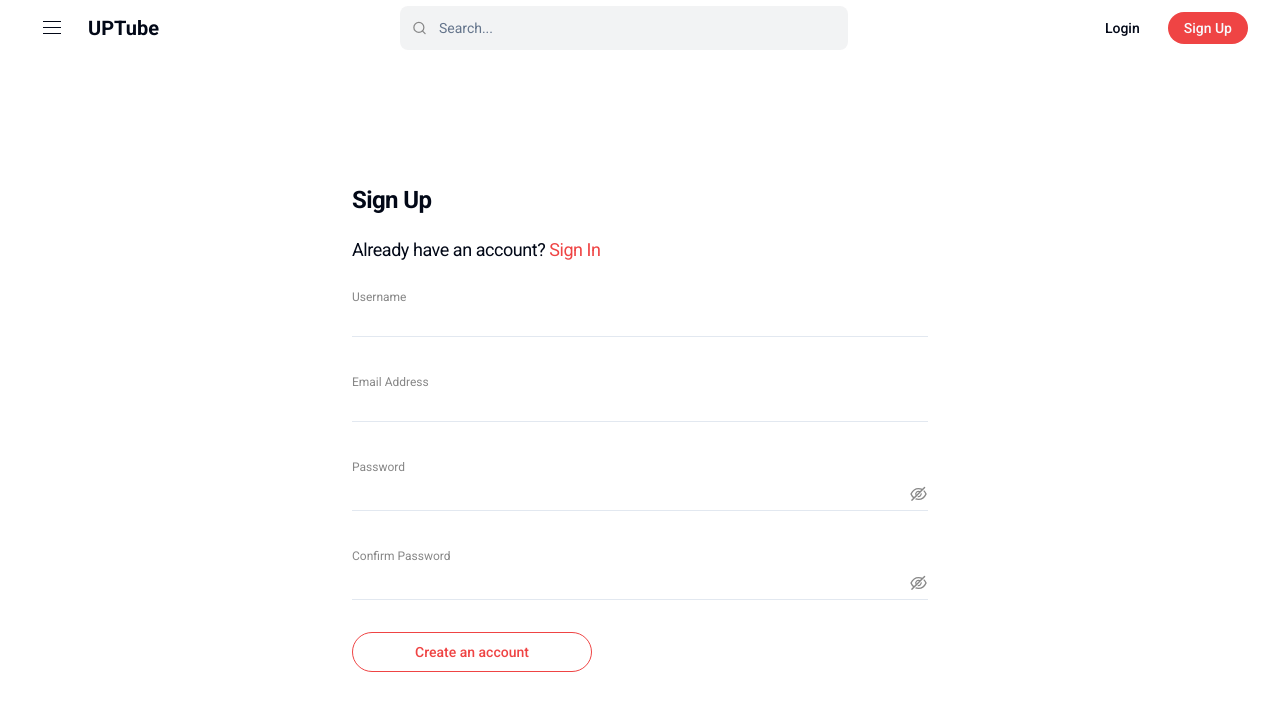
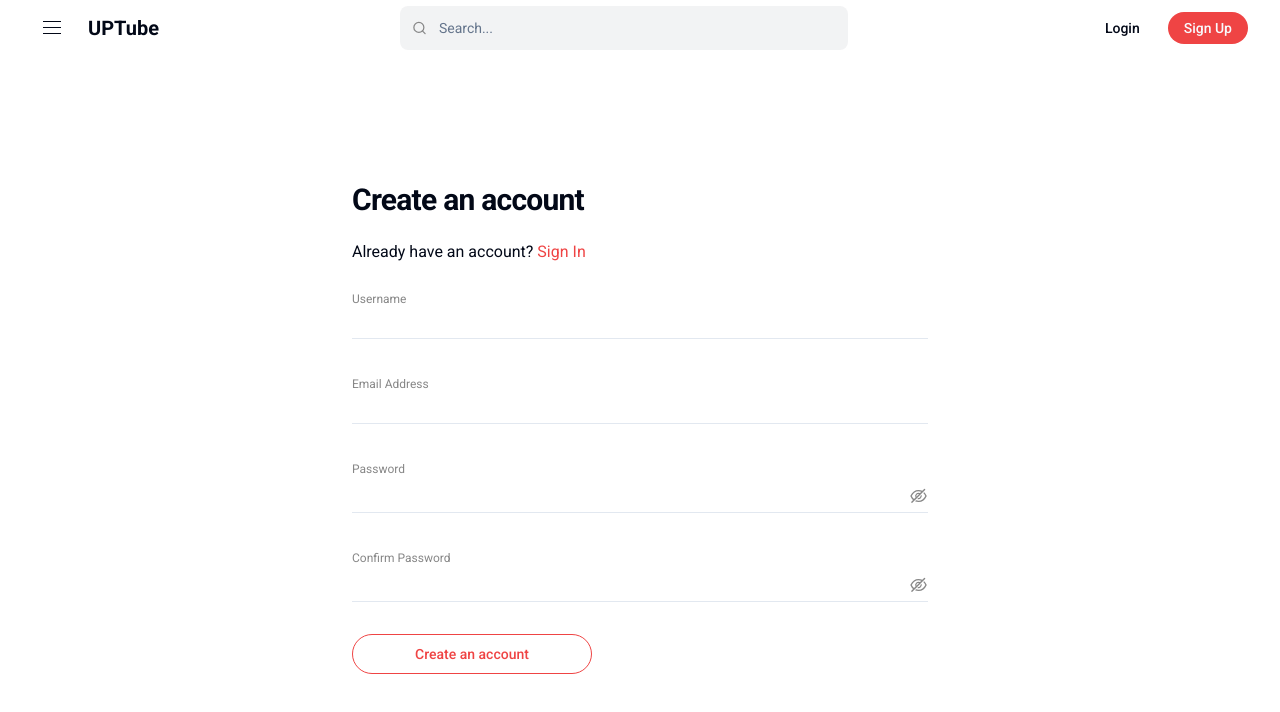
Before and after one commit to md-nazim-Hossain/uptube, a Next.js app: page /signup in a window 1280 px wide. Shown: the top 712 px of the page. Built offline with nearby package versions, Linux system fonts and the light colour scheme.

Commit message:
style: :fire: modify signin signup page title style

```diff
--- a/src/app/(auth)/forgot-password/page.tsx
+++ b/src/app/(auth)/forgot-password/page.tsx
@@ -6,7 +6,7 @@ import { Typography } from "@/components/ui/typography";
 function page() {
   return (
     <div className="space-y-5">
-      <Typography variant={"h3"}> Forgot Password</Typography>
+      <Typography variant={"h2"}> Forgot Password</Typography>
       <Typography>
         Please enter your username or email address. You will receive a link to
         create a new password via email.
--- a/src/app/(auth)/signin/page.tsx
+++ b/src/app/(auth)/signin/page.tsx
@@ -6,8 +6,8 @@ import { Typography } from "@/components/ui/typography";
 function page() {
   return (
     <div>
-      <Typography variant={"h3"}> Sign In</Typography>
-      <Typography variant={"h5"} className="py-5 font-normal">
+      <Typography variant={"h2"}> Sign In</Typography>
+      <Typography className="py-5 font-normal [&:not(:first-child)]:mt-0">
         Don&apos;t have an account?{" "}
         <Link href="/signup" className="text-red-500">
           Sign Up
--- a/src/app/(auth)/signup/page.tsx
+++ b/src/app/(auth)/signup/page.tsx
@@ -6,8 +6,8 @@ import { Typography } from "@/components/ui/typography";
 function page() {
   return (
     <>
-      <Typography variant={"h3"}> Sign Up</Typography>{" "}
-      <Typography variant={"h5"} className="py-5 font-normal">
+      <Typography variant={"h2"}>Create an account</Typography>{" "}
+      <Typography className="py-5 font-normal [&:not(:first-child)]:mt-0">
         Already have an account?{" "}
         <Link href="/signin" className="text-red-500">
           Sign In
```
